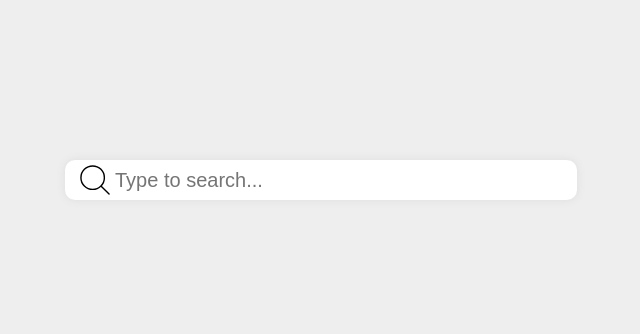
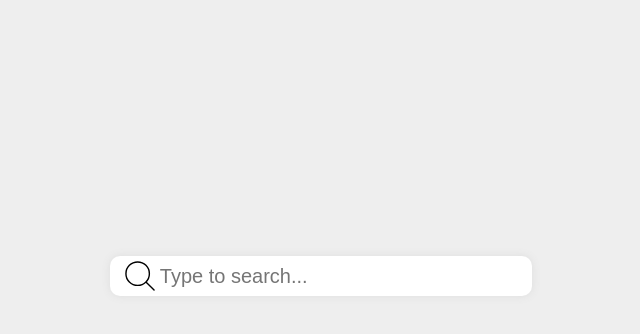
Before and after one commit to PamelaKaram/FE-Patient-Management-Software, a Next.js app: page /doctor in a window 1280 px wide. Shown: the top 334 px of the page, without its empty margins (319-959 px from the left). Built offline with nearby package versions, Linux system fonts and the light colour scheme.

Commit message:
search bar style modification

```diff
--- a/src/styles/finalSearchBar.module.css
+++ b/src/styles/finalSearchBar.module.css
@@ -5,11 +5,12 @@
   }
 
   .searchBarContainer {
-    padding-top: 20vh;
+    padding-top: 20vw;
     width: 40%;
     margin: auto;
     display: flex;
     flex-direction: column;
     align-items: center;
-    min-width: 200px;
+    min-width: 400px;
+    max-width: 33%;
   }
```
